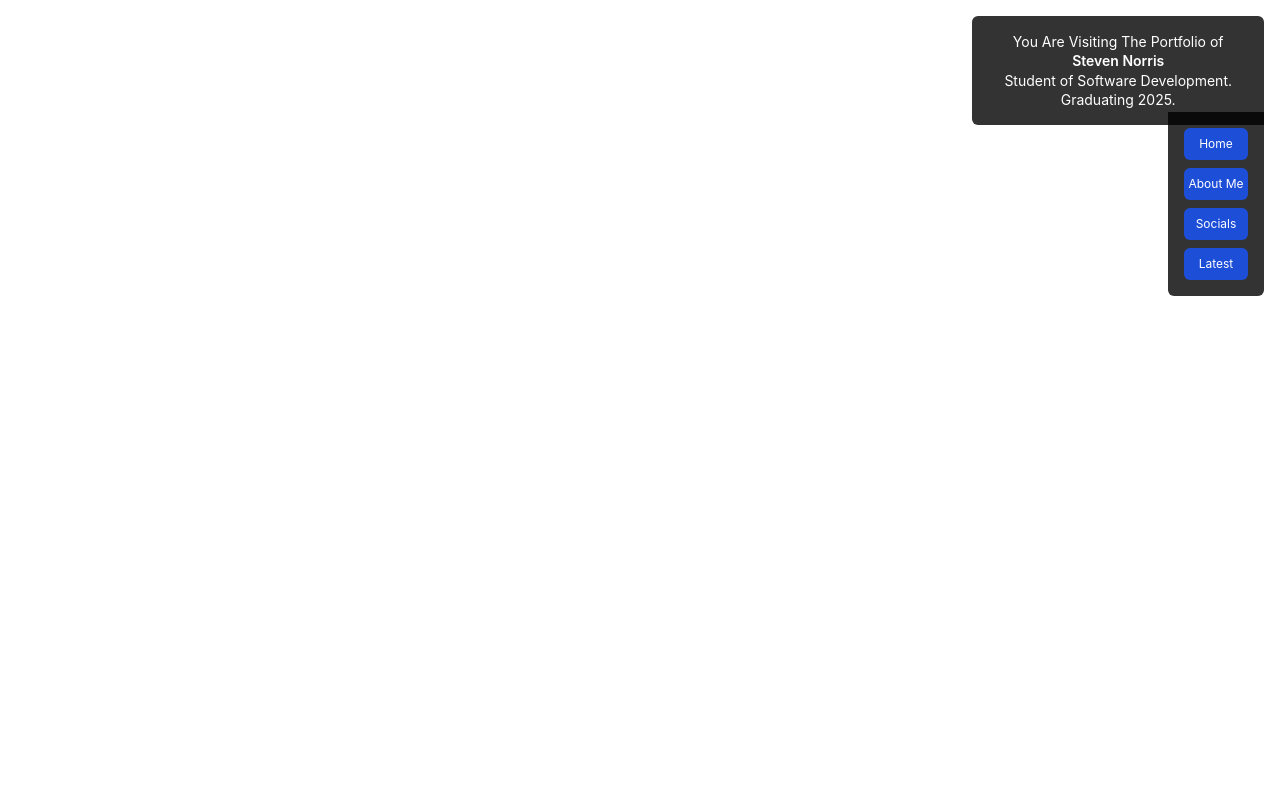
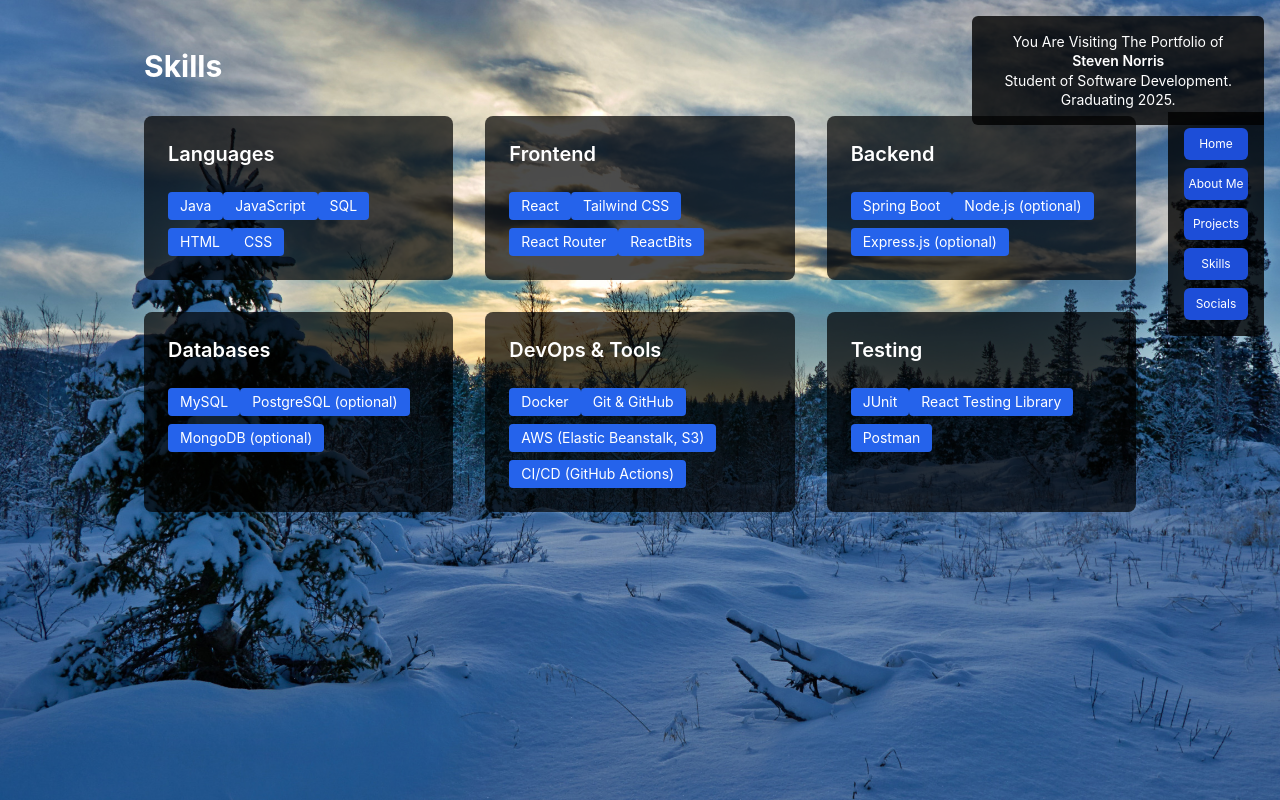
Before and after one commit to StevenScript/my-portfolio, a React (Create React App) app: page /skills in a window 1280 px wide. Built offline with nearby package versions, Linux system fonts and the light colour scheme.

Commit message:
ADD - Projects/Skills pages

```diff
--- a/package.json
+++ b/package.json
@@ -9,6 +9,7 @@
     "@testing-library/user-event": "^13.5.0",
     "react": "^18.3.1",
     "react-dom": "^18.3.1",
+    "react-icons": "^5.5.0",
     "react-router-dom": "^6.26.0",
     "react-scripts": "5.0.1",
     "web-vitals": "^2.1.4"
--- a/src/App.js
+++ b/src/App.js
@@ -7,6 +7,7 @@ import WhackAMole from "./components/WhackAMole";
 import "./App.css";
 import NavBar from "./components/NavBar";
 import Projects from "./pages/Projects";
+import Skills from "./pages/Skills";
 
 const App = () => {
   return (
@@ -17,6 +18,7 @@ const App = () => {
         <Route path="/my-portfolio/" element={<LandingPage />} />
         <Route path="/about" element={<About />} />
         <Route path="/projects" element={<Projects />} />
+        <Route path="/skills" element={<Skills />} />
         <Route path="/social-links" element={<Socials />} />
         <Route path="/Whack-A-Mole" element={<WhackAMole />} />
       </Routes>
--- a/src/components/NavBar.jsx
+++ b/src/components/NavBar.jsx
@@ -54,6 +54,7 @@ const NavBar = () => {
         >
           Home
         </button>
+
         <button
           className="
             block w-full text-center
@@ -66,6 +67,33 @@ const NavBar = () => {
         >
           About Me
         </button>
+
+        <button
+          className="
+            block w-full text-center
+            bg-blue-700 hover:bg-blue-800
+            text-white py-2 rounded-md
+            transition transform hover:scale-110
+            text-xs
+          "
+          onClick={() => handleNavigation("/projects")}
+        >
+          Projects
+        </button>
+
+        <button
+          className="
+            block w-full text-center
+            bg-blue-700 hover:bg-blue-800
+            text-white py-2 rounded-md
+            transition transform hover:scale-110
+            text-xs
+          "
+          onClick={() => handleNavigation("/skills")}
+        >
+          Skills
+        </button>
+
         <button
           className="
             block w-full text-center
@@ -78,18 +106,6 @@ const NavBar = () => {
         >
           Socials
         </button>
-        <button
-          className="
-            block w-full text-center
-            bg-blue-700 hover:bg-blue-800
-            text-white py-2 rounded-md
-            transition transform hover:scale-110
-            text-xs
-          "
-          onClick={() => handleNavigation("/Whack-A-Mole")}
-        >
-          Latest
-        </button>
       </div>
     </div>
   );
--- a/src/pages/Projects.jsx
+++ b/src/pages/Projects.jsx
@@ -9,12 +9,12 @@ const Projects = () => {
       description:
         "A fullstack event promotion and ticketing system built with React, Spring Boot, and MySQL, deployed on AWS.",
       techStack: ["React", "Java", "Spring Boot", "MySQL", "Docker", "AWS"],
-      imageUrl: "/imgs/concert-screenshot.png", // Place a screenshot at public/imgs/…
+      imageUrl: process.env.PUBLIC_URL + "/imgs/concert-screenshot.jpg",
       repoLinkFront:
         "https://github.com/StevenScript/concert-management-frontend",
-      repoLinkBack: "https://github.com/StevenScript/concertManagement_Server", // Update with your repo URL
+      repoLinkBack: "https://github.com/StevenScript/concertManagement_Server",
       liveLink:
-        "http://concert-frontend-demo-7350.s3-website-us-east-1.amazonaws.com/", // Update with your deployed URL
+        "http://concert-frontend-demo-7350.s3-website-us-east-1.amazonaws.com/",
     },
     // Add additional projects here as objects
   ];
@@ -32,7 +32,8 @@ const Projects = () => {
               description={project.description}
               techStack={project.techStack}
               imageUrl={project.imageUrl}
-              repoLink={project.repoLink}
+              repoLinkFront={project.repoLinkFront} // ← pass frontend repo
+              repoLinkBack={project.repoLinkBack} // ← pass backend repo
               liveLink={project.liveLink}
             />
           ))}
--- /dev/null
+++ b/src/pages/Skills.jsx
@@ -0,0 +1,75 @@
+import React from "react";
+
+const Skills = () => {
+  // List your skills grouped by category
+  const skillCategories = [
+    {
+      category: "Languages",
+      skills: ["Java", "JavaScript", "SQL", "HTML", "CSS"],
+    },
+    {
+      category: "Frontend",
+      skills: ["React", "Tailwind CSS", "React Router", "ReactBits"],
+    },
+    {
+      category: "Backend",
+      skills: ["Spring Boot", "Node.js (optional)", "Express.js (optional)"],
+    },
+    {
+      category: "Databases",
+      skills: ["MySQL", "PostgreSQL (optional)", "MongoDB (optional)"],
+    },
+    {
+      category: "DevOps & Tools",
+      skills: [
+        "Docker",
+        "Git & GitHub",
+        "AWS (Elastic Beanstalk, S3)",
+        "CI/CD (GitHub Actions)",
+      ],
+    },
+    {
+      category: "Testing",
+      skills: ["JUnit", "React Testing Library", "Postman"],
+    },
+  ];
+
+  return (
+    <div className="min-h-screen flex flex-col items-center justify-start bg-hero-pattern bg-cover bg-center py-12">
+      <div className="w-full max-w-5xl px-4">
+        <h1 className="text-3xl font-bold text-white mb-8">Skills</h1>
+
+        <div className="grid grid-cols-1 sm:grid-cols-2 lg:grid-cols-3 gap-8">
+          {skillCategories.map((group) => (
+            <div
+              key={group.category}
+              className="bg-black bg-opacity-70 rounded-lg p-6"
+            >
+              <h2 className="text-xl font-semibold text-white mb-4">
+                {group.category}
+              </h2>
+              <ul className="space-y-2">
+                {group.skills.map((skill) => (
+                  <li
+                    key={skill}
+                    className="
+                      inline-block
+                      bg-blue-600 hover:bg-blue-700
+                      text-white px-3 py-1 rounded
+                      transition
+                      text-sm
+                    "
+                  >
+                    {skill}
+                  </li>
+                ))}
+              </ul>
+            </div>
+          ))}
+        </div>
+      </div>
+    </div>
+  );
+};
+
+export default Skills;
```
Also changed, not shown: src/components/Footer.jsx (added), 1 other file (tests, documents, lock files or other folders).
